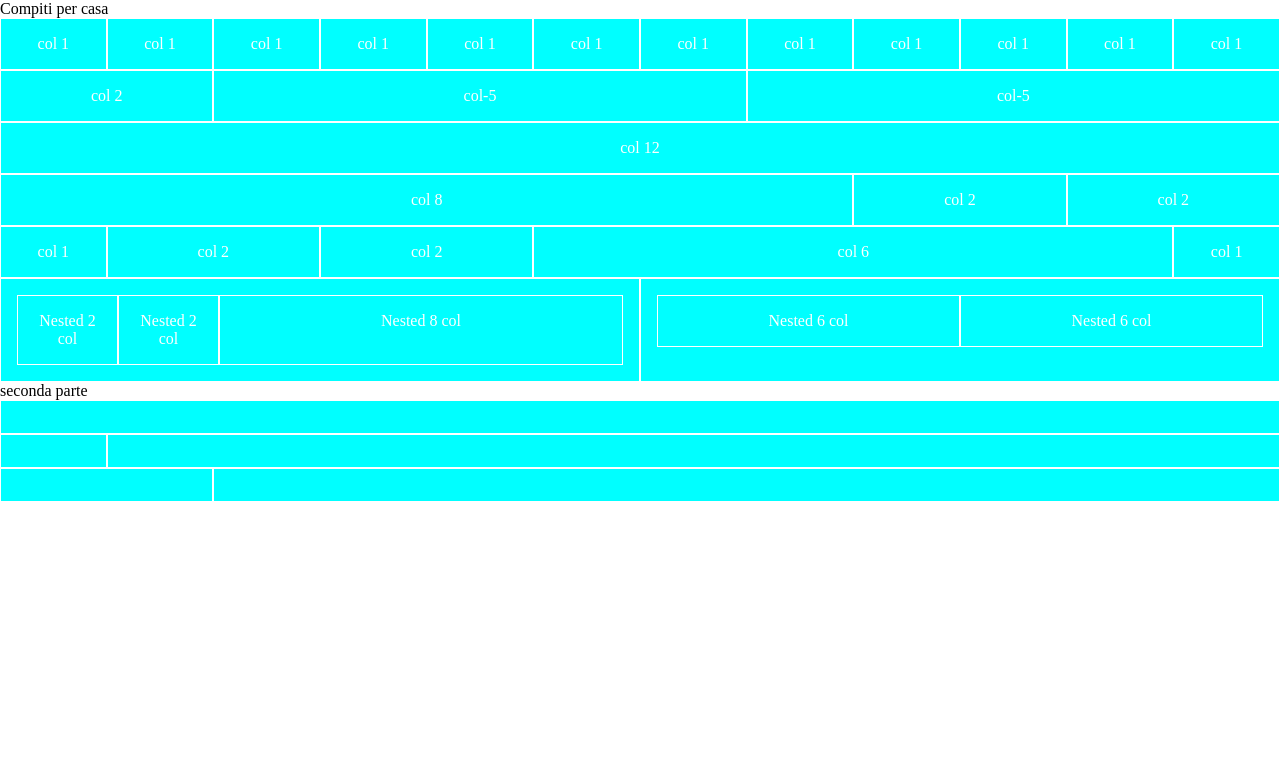
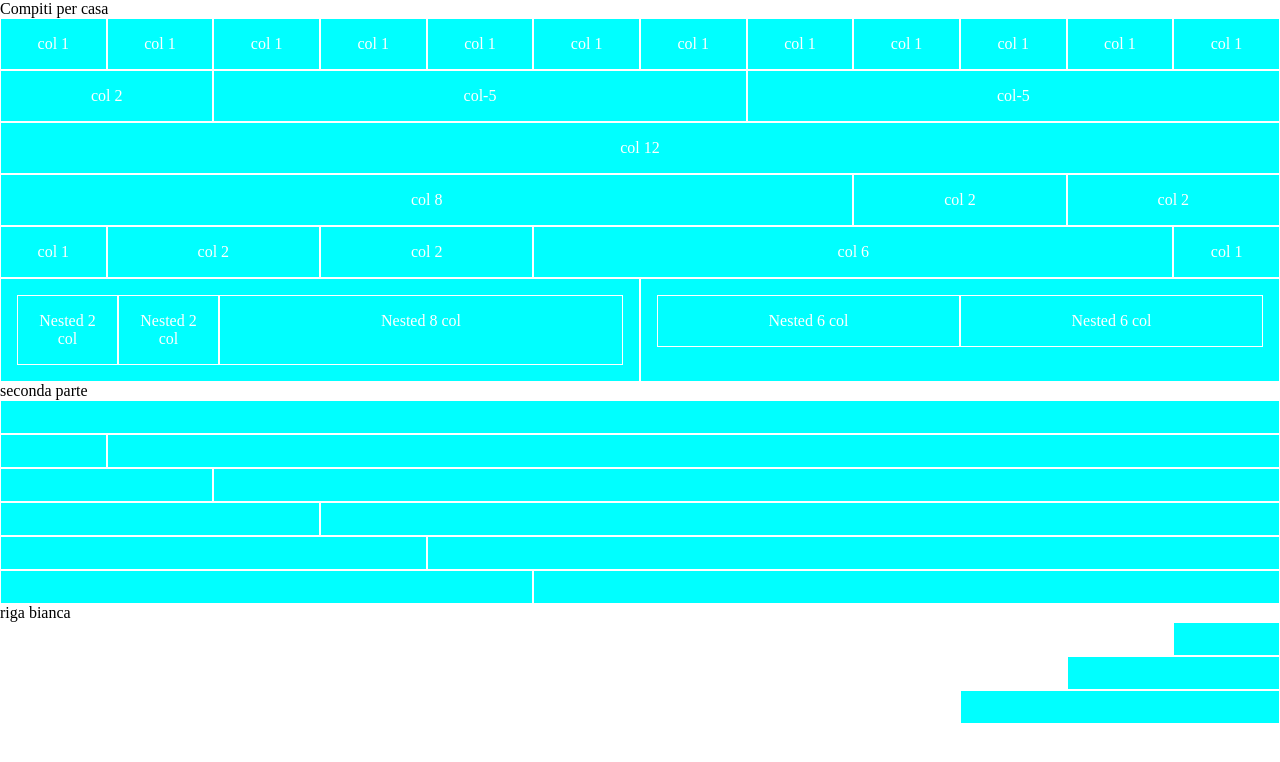
Before and after one commit to CarloColletti/html-css-12bool, a plain HTML site: page index.html in a window 1280 px wide. Drawn offline with Linux system fonts and the light colour scheme.

Commit message:
aggiunte altre righe

```diff
--- a/index.html
+++ b/index.html
@@ -160,6 +160,48 @@
 			</div>
 		</div>
 		<!-- quarta righa -->
+		<div class="row">
+			<div class="col-3">
+
+			</div>
+			<div class="col-9">
+
+			</div>
+		</div>
+		<!-- quinta righa -->
+		<div class="row">
+			<div class="col-4">
+
+			</div>
+			<div class="col-8">
+
+			</div>
+		</div>
+		<!-- sesta righa -->
+		<div class="row">
+			<div class="col-5">
+
+			</div>
+			<div class="col-7">
+
+			</div>
+		</div>
+		<!-- ofset -->
+		<div class="row">
+			riga bianca
+		</div>
+		<!-- prima righa -->
+		<div class="row">
+			<div class="col-offset-11 col-1"></div>
+		</div>
+		<!-- seconda righa -->
+		<div class="row">
+			<div class="col-offset-10 col-2"></div>
+		</div>
+		<!-- terza righa righa -->
+		<div class="row">
+			<div class="col-offset-9 col-3"></div>
+		</div>
 
 	</div>
 
```
